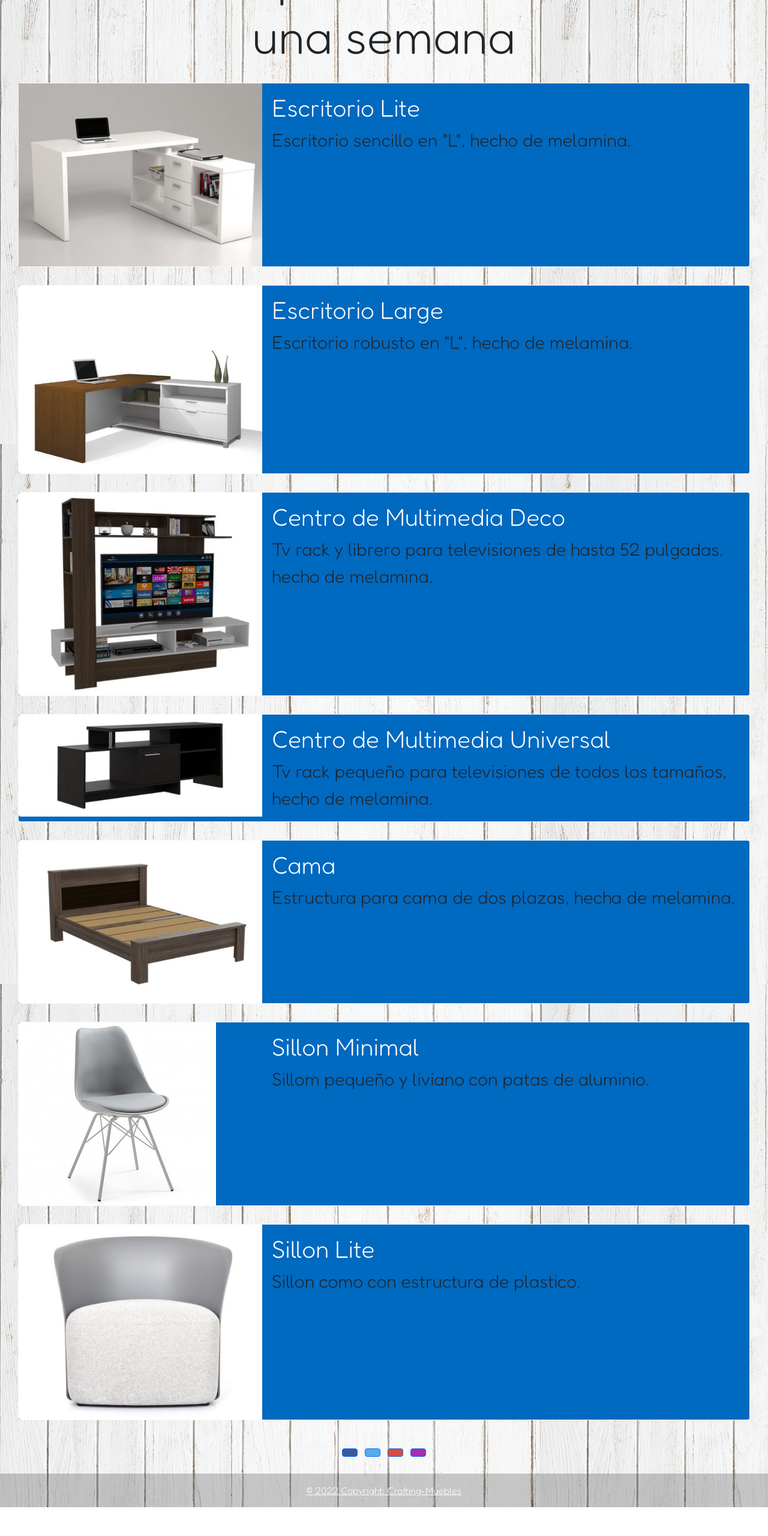
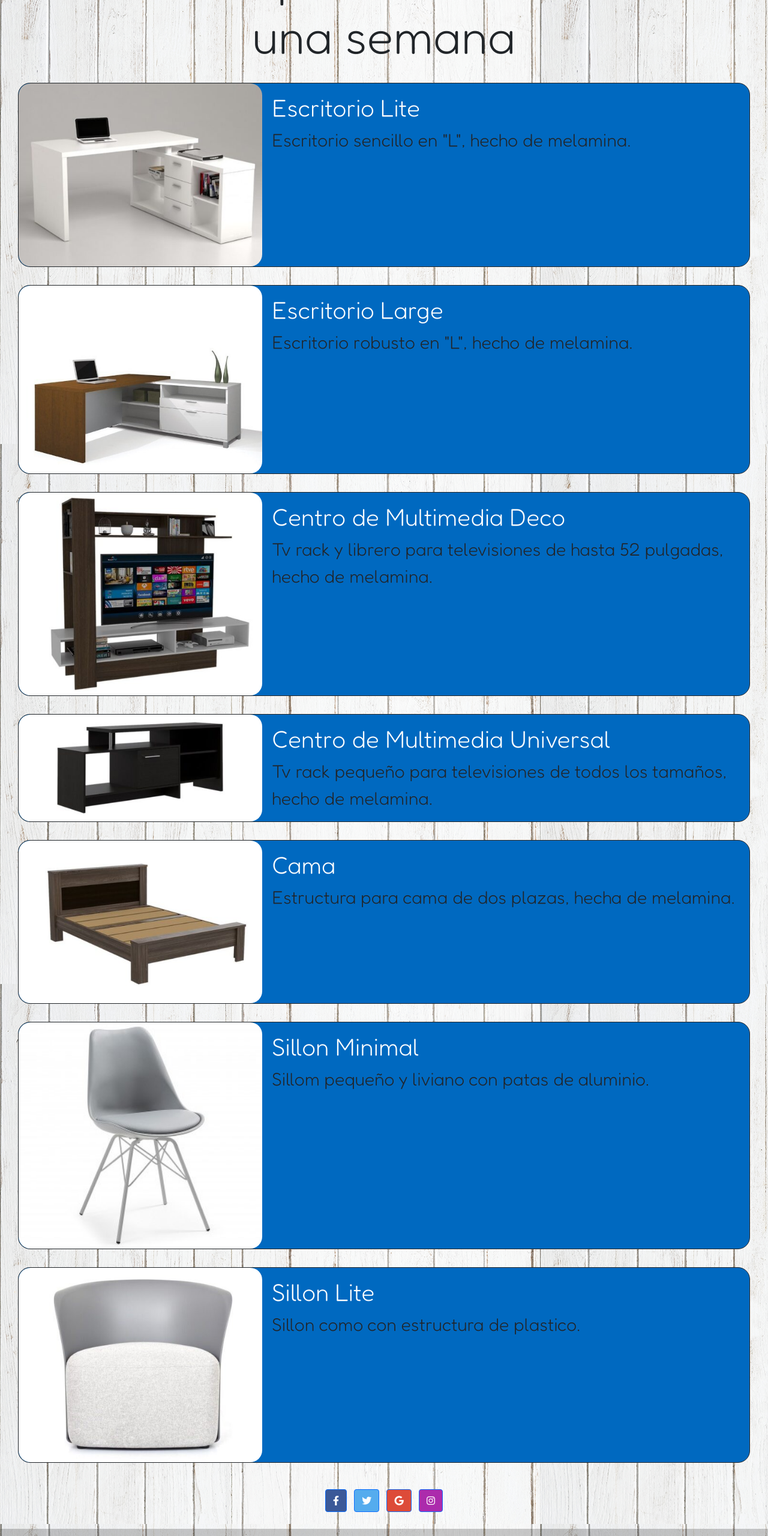
Before and after one commit to ManuAntoniow/Crafting-Muebles, a website: page pages/proyectos.html in a window 1280 px wide. Shown: the part 160-2720 px from the top of the page at 60% size. Before the commit the page ends 2672 px from the top, so only its background shows below. Drawn offline with nearby package versions, Linux system fonts and the light colour scheme.

Commit message:
falta el extend

```diff
--- a/package.json
+++ b/package.json
@@ -7,8 +7,6 @@
     "test": "echo \"Error: no test specified\" && exit 1",
     "build-css": "node-sass --include-path scss scss/main.scss css/main.css",
     "watch-css": "nodemon -e scss -x \"npm run build-css\""
-
-
   },
   "repository": {
     "type": "git",
--- a/pages/proyectos.html
+++ b/pages/proyectos.html
@@ -5,12 +5,16 @@
     <meta http-equiv="X-UA-Compatible" content="IE=edge">
     <meta name="viewport" content="width=device-width, initial-scale=1.0">
     <title>Crafting-Muebles | Proyectos</title>
-    <link href="https://cdn.jsdelivr.net/npm/bootstrap@5.1.3/dist/css/bootstrap.min.css" rel="stylesheet" integrity="sha384-1BmE4kWBq78iYhFldvKuhfTAU6auU8tT94WrHftjDbrCEXSU1oBoqyl2QvZ6jIW3" crossorigin="anonymous">
+	<meta name="description" content="Muebles a medida y prefabricados de excelente calidad">
+	<meta name="description" content="Muebles a medida">
+	<meta name="keywords"  content="muebles, silla, escritorio, cama, sillon">
+	<link rel="shorcut icon" href="imagenes/icon.jpg">
+	<link href="https://cdn.jsdelivr.net/npm/bootstrap@5.1.3/dist/css/bootstrap.min.css" rel="stylesheet" integrity="sha384-1BmE4kWBq78iYhFldvKuhfTAU6auU8tT94WrHftjDbrCEXSU1oBoqyl2QvZ6jIW3" crossorigin="anonymous">
+	<link href="https://cdnjs.cloudflare.com/ajax/libs/font-awesome/6.0.0/css/all.min.css" rel="stylesheet"/>
+	<link href="https://fonts.googleapis.com/css2?family=Fredoka:wght@300&display=swap" rel="stylesheet">
+	<link rel="preconnect" href="https://fonts.googleapis.com">
+	<link rel="preconnect" href="https://fonts.gstatic.com" crossorigin>
 	<link rel="stylesheet" href="../css/main.css">
-    <link rel="shorcut icon" href="../imagenes/icon.jpg">
-    <link rel="preconnect" href="https://fonts.googleapis.com">
-    <link rel="preconnect" href="https://fonts.gstatic.com" crossorigin>
-    <link href="https://fonts.googleapis.com/css2?family=Fredoka:wght@300&display=swap" rel="stylesheet">
 </head>
 <body>
     <header>
@@ -46,10 +50,10 @@
 	</header>
     <main>
         <h2 class="text-center head">Muebles disponibles en menos de una semana</h2>
-        <div class="card mb-3 border-light">
+        <div class="card mb-3 border-dark">
             <div class="row g-0">
                 <div class="col-md-4">
-                    <img src="../imagenes/escritorio-1.jpg" alt="Escritorio" class="img-fluid rounded-start">
+                    <img src="../imagenes/escritorio-1.jpg" alt="Escritorio">
                 </div>
                 <div class="col-md-8">
                     <div class="card-body">
@@ -59,10 +63,10 @@
                 </div>
             </div>
         </div>
-        <div class="card mb-3 border-light">
+        <div class="card mb-3 border-dark">
             <div class="row g-0">
                 <div class="col-md-4">
-                    <img src="../imagenes/escritorio-2.jpg" alt="Escritorio" class="img-fluid rounded-start">
+                    <img src="../imagenes/escritorio-2.jpg" alt="Escritorio">
                 </div>
                 <div class="col-md-8">
                     <div class="card-body">
@@ -72,10 +76,10 @@
                 </div>
             </div>
         </div>
-        <div class="card mb-3 border-light">
+        <div class="card mb-3 border-dark">
             <div class="row g-0">
                 <div class="col-md-4">
-                    <img src="../imagenes/centro-multimedia-1.jpg" alt="Centro de Multimedia 1" class="img-fluid rounded-start">
+                    <img src="../imagenes/centro-multimedia-1.jpg" alt="Centro de Multimedia 1">
                 </div>
                 <div class="col-md-8">
                     <div class="card-body">
@@ -85,10 +89,10 @@
                 </div>
             </div>
         </div>
-        <div class="card mb-3 border-light">
+        <div class="card mb-3 border-dark">
             <div class="row g-0">
                 <div class="col-md-4">
-                    <img src="../imagenes/centro-multimedia-2.jpg" alt="Centro de Multimedia 2" class="img-fluid rounded-start">
+                    <img src="../imagenes/centro-multimedia-2.jpg" alt="Centro de Multimedia 2">
                 </div>
                 <div class="col-md-8">
                     <div class="card-body">
@@ -98,10 +102,10 @@
                 </div>
             </div>
         </div>
-        <div class="card mb-3 border-light">
+        <div class="card mb-3 border-dark">
             <div class="row g-0">
                 <div class="col-md-4">
-                    <img src="../imagenes/cama.jpg"m alt="Cama" class="img-fluid rounded-start">
+                    <img src="../imagenes/cama.jpg"m alt="Cama">
                 </div>
                 <div class="col-md-8">
                     <div class="card-body">
@@ -111,10 +115,10 @@
                 </div>
             </div>
         </div>
-        <div class="card mb-3 border-light">
+        <div class="card mb-3 border-dark">
             <div class="row g-0">
                 <div class="col-md-4">
-                    <img src="../imagenes/sillon-1.jpg" alt="Sillon 1" class="img-fluid rounded-start">
+                    <img src="../imagenes/sillon-1.jpg" alt="Sillon 1">
                 </div>
                 <div class="col-md-8">
                     <div class="card-body">
@@ -124,10 +128,10 @@
                 </div>
             </div>
         </div>
-        <div class="card mb-3 border-light">
+        <div class="card mb-3 border-dark">
             <div class="row g-0">
                 <div class="col-md-4">
-                    <img src="../imagenes/sillon-2.jpeg" alt="Sillon 2" class="img-fluid rounded-start">
+                    <img src="../imagenes/sillon-2.jpeg" alt="Sillon 2">
                 </div>
                 <div class="col-md-8">
                     <div class="card-body">
@@ -141,16 +145,16 @@
     <footer class="text-center text-white">
 		<div class="container p-4 pb-0">
 			<section class="mb-4">
-			<a class="btn btn-primary btn-floating m-1" style="background-color: #3b5998;" href="" role="button">
+			<a class="btn btn-primary btn-floating m-1 red--facebook" href="https://www.facebook.com/" role="button">
 				<i class="fab fa-facebook-f"></i>
 			</a>
-			<a class="btn btn-primary btn-floating m-1" style="background-color: #55acee;" href="#!" role="button" >
+			<a class="btn btn-primary btn-floating m-1 red--twitter" href="https://twitter.com/" role="button" >
 				<i class="fab fa-twitter"></i>
 			</a>
-			<a class="btn btn-primary btn-floating m-1" style="background-color: #dd4b39;" href="#!" role="button">
+			<a class="btn btn-primary btn-floating m-1 red--google" href="https://www.google.com/" role="button">
 				<i class="fab fa-google"></i>
 			</a>
-			<a class="btn btn-primary btn-floating m-1" style="background-color: #ac2bac;" href="#!" role="button">
+			<a class="btn btn-primary btn-floating m-1 red--instagram" href="https://www.instagram.com/" role="button">
 				<i class="fab fa-instagram"></i>
 			</a>
 			</section>
--- a/scss/main.scss
+++ b/scss/main.scss
@@ -3,7 +3,15 @@ $color-2: #0069c0;
 $fuente-principal: 'Fredoka', sans-serif;
 $titulo: 80px;
 $texto: 30px;
-
+$redes:(
+    facebook: #3b5998,
+    twitter: #55acee,
+    google: #dd4b39,
+    instagram: #ac2bac
+);
+@mixin radio($radio) {
+    border-radius: $radio;
+}
 *{
 	margin: 0;
 	padding: 0;
@@ -20,23 +28,12 @@ body {
         background-image: url(../imagenes/fondo-madera-oscuro.jpg);
         .head {color: white;}
     }
-    @media screen and (min-width: 768px){
-        .card-title{font-size: $titulo / 2;}
-        .subtitle{font-size: $titulo / 4;}
-        .card-text{font-size: $texto / 2;}
-        .head {font-size: $titulo / 2;}
-    }
-    @media screen and (min-width: 1024px){
-        .card-title{font-size: $titulo;}
-        .subtitle{font-size: $titulo / 2;}
-        .card-text{font-size: $texto;}
-        .head {font-size: $titulo;}
-    }
 }
 main{
     .card{
         margin: 30px;
         background-color: $color-2;
+        @include radio(20px);
     }
     .card-title{
         color: white;
@@ -49,8 +46,35 @@ main{
     }
     img{
         height: 100%;
+        width: 100%;
+        @include radio(20px);
     }
     .head{
         margin-top: 20px;
     }
 }
+@media screen and (min-width: 768px){
+    .card-title{font-size: $titulo / 2;}
+    .subtitle{font-size: $titulo / 4;}
+    .card-text{font-size: $texto / 2;}
+    .head {font-size: $titulo / 2;}
+    .pregunta{
+        height: 180px;
+    }
+}
+@media screen and (min-width: 1024px){
+    .card-title{font-size: $titulo;}
+    .subtitle{font-size: $titulo / 2;}
+    .card-text{font-size: $texto;}
+    .head {font-size: $titulo;}
+    .pregunta{
+        height: 450px;
+    }
+}
+@each $red, $color in $redes {
+    .red--#{$red} {
+        background-color: $color;
+    }
+}
+
+//@extend
```
Also changed, not shown: index.html (+16 -15 lines), pages/ayuda.html (+16 -12 lines), pages/contacto.html (+13 -9 lines), pages/ubicacion.html (+12 -8 lines), sitemap.xml (added, +22 -0 lines), css/main.css, 1 other file.
